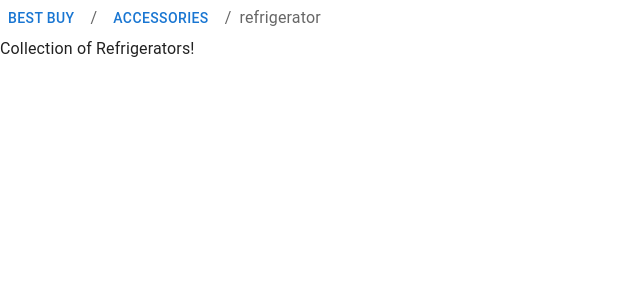
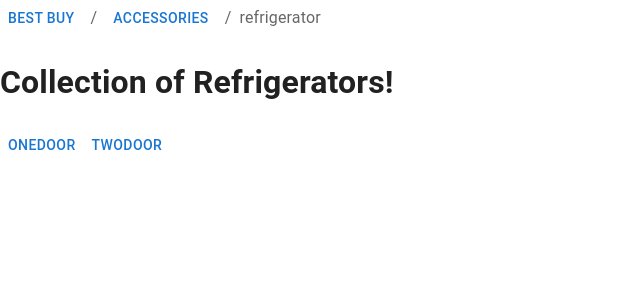
Before and after one commit to gary-269/breadcrumbbrowser, a React (Create React App) app: page /accessories/refrigerator in a window 1280 px wide. Shown: the top 300 px of the page, without its empty margins (0-640 px from the left). Built offline with nearby package versions, Linux system fonts and the light colour scheme.

Commit message:
added new components

```diff
--- a/src/App.js
+++ b/src/App.js
@@ -6,6 +6,8 @@ import { Route, Switch } from "react-router-dom";
 import Accessories from "./pages/accessories";
 import Camera from "./pages/camera";
 import Refrigerator from "./pages/refrigerator";
+import Onedoor from "./pages/onedoor"
+import Twodoor from "./pages/twodoor"
 import TV from "./pages/tv";
 import Breadcrumbs from "./pages/breadcrumbs";
 
@@ -19,7 +21,7 @@ export default function App() {
         <Route exact path="/accessories" render={props => <Accessories {...props} />} />
         <Route
           exact
-          path="/accessories/cameras"
+          path="/accessories/camera"
           render={props => <Camera {...props} />}
         />
         <Route
@@ -32,6 +34,16 @@ export default function App() {
           path="/accessories/refrigerator"
           render={props => <Refrigerator {...props} />}
         />
+        <Route
+          exact
+          path="/accessories/refrigerator/one"
+          render={props => <Onedoor {...props} />}
+        />
+        <Route
+          exact
+          path="/accessories/refrigerator/two"
+          render={props => <Twodoor {...props} />}
+        />
       </Switch>
     </>
   );
--- a/src/pages/camera.js
+++ b/src/pages/camera.js
@@ -1,7 +1,7 @@
 import React from "react";
 
 const Camera = () => {
-  return <div> Collection of Cameras!</div>;
+  return <div><h1>Collection of Cameras!</h1></div>;
 };
 
 export default Camera;
--- /dev/null
+++ b/src/pages/onedoor.js
@@ -0,0 +1,7 @@
+import React from "react";
+
+const Onedoor = () => {
+  return <div></div>;
+};
+
+export default Onedoor;
--- a/src/pages/refrigerator.js
+++ b/src/pages/refrigerator.js
@@ -1,7 +1,13 @@
 import React from "react";
+import { Button } from "@material-ui/core";
 
-const Refrigerator = () => {
-  return <div>Collection of Refrigerators!</div>;
+const Refrigerator = props => {
+  const { history } = props;
+  return <div>
+    <h1>Collection of Refrigerators!</h1>
+    <Button onClick={() => history.push("/accessories/refrigerator/one")}>onedoor</Button>
+    <Button onClick={() => history.push("/accessories/refrigerator/two")}>twodoor</Button>
+    </div>;
 };
 
 export default Refrigerator;
--- a/src/pages/tv.js
+++ b/src/pages/tv.js
@@ -1,7 +1,7 @@
 import React from "react";
 
 const TV = () => {
-  return <div>Collection of Tvs!</div>;
+  return <div><h1>Collection of Tvs!</h1></div>;
 };
 
 export default TV;
--- /dev/null
+++ b/src/pages/twodoor.js
@@ -0,0 +1,11 @@
+import React from 'react'
+
+function Twodoor() {
+    return (
+        <div>
+
+        </div>
+    )
+}
+
+export default Twodoor
```
Also changed, not shown: src/pages/accessories.js (line endings or trailing spaces).
